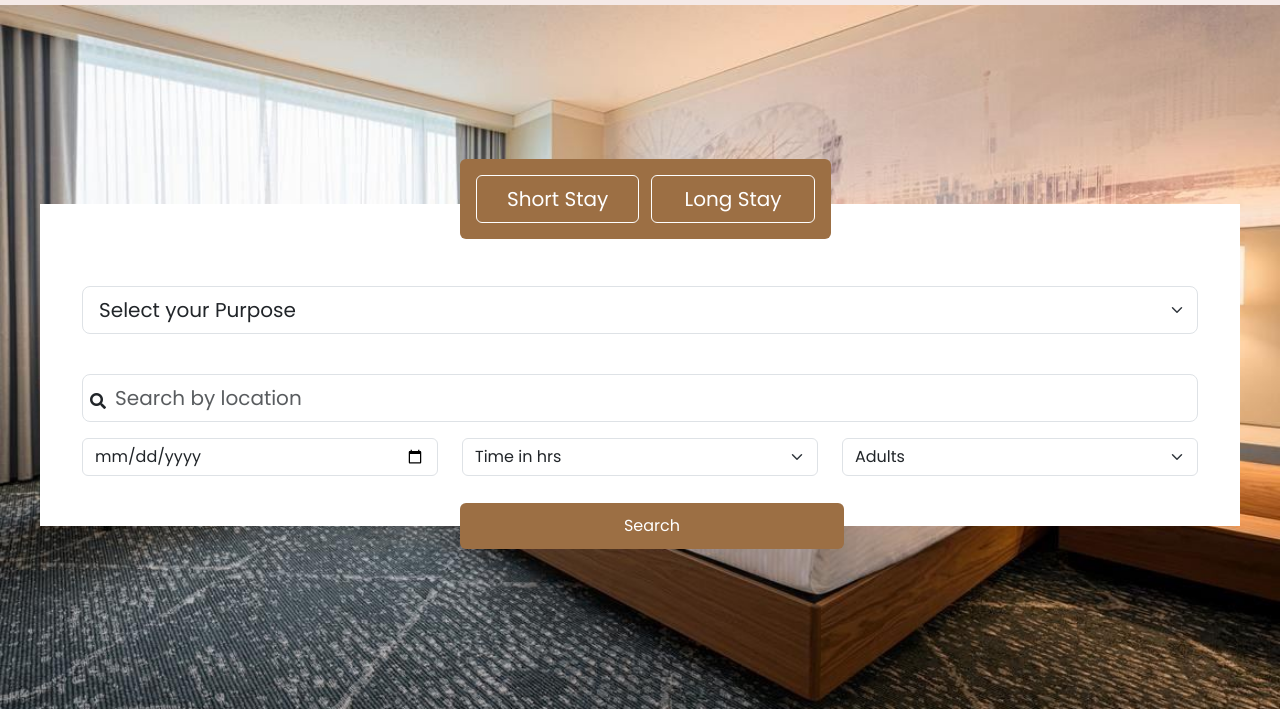
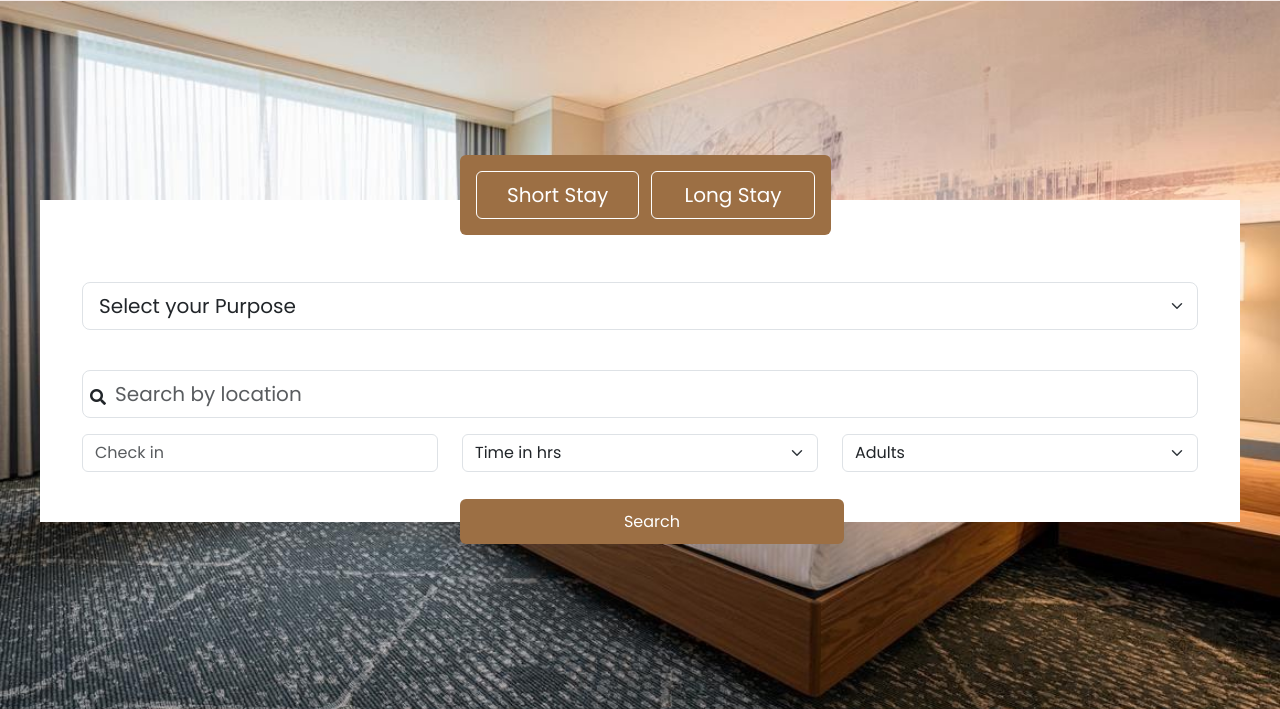
Before and after one commit to Ggarii/GhantaGhar, a plain HTML site: page HomePage.html in a window 1280 px wide. Shown: the part 91-800 px from the top of the page. Drawn offline with nearby package versions, Linux system fonts and the light colour scheme.

Commit message:
Homepage Updated

```diff
--- a/HomePage.html
+++ b/HomePage.html
@@ -167,7 +167,7 @@ rel="stylesheet"
                 </div>
 
                 <div class="col-lg mb-3mb-lg-0">
-                  <input type="date" class="form-control" placeholder="Date" />
+                  <input type="text" class="form-control" placeholder="Check in" onfocus="this.type='date'" onblur="this.type='text'" />
                 </div>
                 <div class="col-lg mb-3mb-lg-0">
                   <select class="form-select">
@@ -222,11 +222,11 @@ rel="stylesheet"
                 </div>
 
                 <div class="col-lg mb-3mb-lg-0">
-                  <input type="date" class="form-control" placeholder="Date" />
+                  <input type="text" class="form-control" placeholder="Check in" onfocus="this.type='date'" onblur="this.type='text'" />
                 </div>
 
                 <div class="col-lg mb-3mb-lg-0">
-                  <input type="date" class="form-control" placeholder="Date" />
+                  <input type="text" class="form-control" placeholder="Check out" onfocus="this.type='date'" onblur="this.type='text'"/>
                 </div>
                 <div class="col-lg mb-3mb-lg-0">
                   <select class="form-select">
```
Also changed, not shown: images/Untitled design (1).png (deleted), images/logo.jpg.
